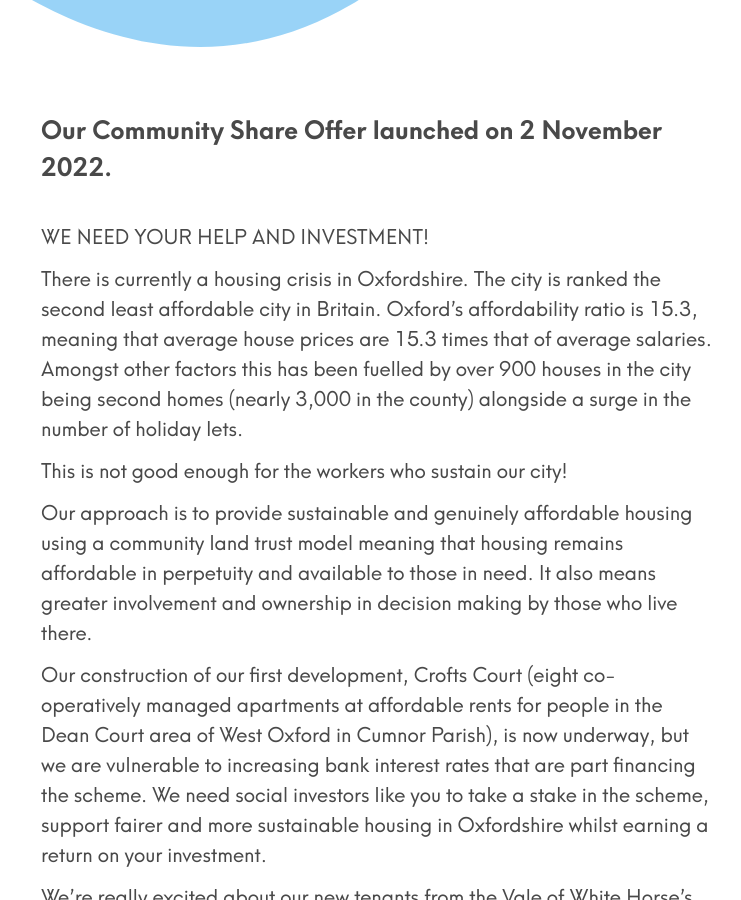
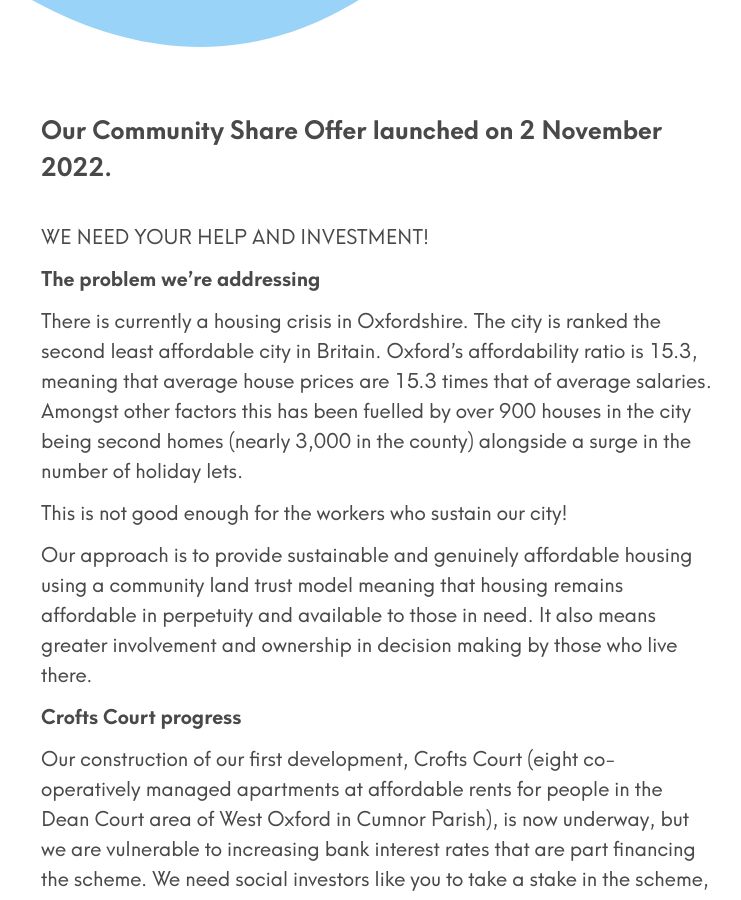
Before and after one commit to johnpuddephatt/oclt, a Jekyll site: the page built from _pages/crofts-court.md, in a window 1280 px wide and 900 px high, scrolled down 498 px. Shown: the whole window, without its empty margins (263-1004 px from the left). Built offline with Jekyll 4.4.1, drawn with Linux system fonts in a browser that asks for light colours; some of the changed text lies outside the part shown.

Commit message:
Update from Forestry.io Oxfordshire CLT updated _pages/crofts-court.md

```diff
--- a/_pages/crofts-court.md
+++ b/_pages/crofts-court.md
@@ -8,17 +8,25 @@
 
 WE NEED YOUR HELP AND INVESTMENT!
 
+**The problem we're addressing**
+
 There is currently a housing crisis in Oxfordshire. The city is ranked the second least affordable city in Britain. Oxford's affordability ratio is 15.3, meaning that average house prices are 15.3 times that of average salaries. Amongst other factors this has been fuelled by over 900 houses in the city being second homes (nearly 3,000 in the county) alongside a surge in the number of holiday lets.
 
 This is not good enough for the workers who sustain our city!
 
 Our approach is to provide sustainable and genuinely affordable housing using a community land trust model meaning that housing remains affordable in perpetuity and available to those in need. It also means greater involvement and ownership in decision making by those who live there.
 
+**Crofts Court progress**
+
 Our construction of our first development, Crofts Court (eight co-operatively managed apartments at affordable rents for people in the Dean Court area of West Oxford in Cumnor Parish), is now underway, but we are vulnerable to increasing bank interest rates that are part financing the scheme. We need social investors like you to take a stake in the scheme, support fairer and more sustainable housing in Oxfordshire whilst earning a return on your investment.
 
 We're really excited about our new tenants from the Vale of White Horse's Housing Register moving in by June 2023, but we need your help to access more affordable finance and successfully complete the homes.
 
+**Your chance to invest!**
+
 Our investment opportunity is now live on Ethex, which can be found here [http://www.ethex.org.uk/invest/OCLT](http://www.ethex.org.uk/invest/OCLT "http://www.ethex.org.uk/invest/OCLT").
+
+Please consider investing, as every share really helps! Also, please do tell your friends and network because this is about communities standing together with those less fortunate.
 
 **Your investment will:**
 
```
